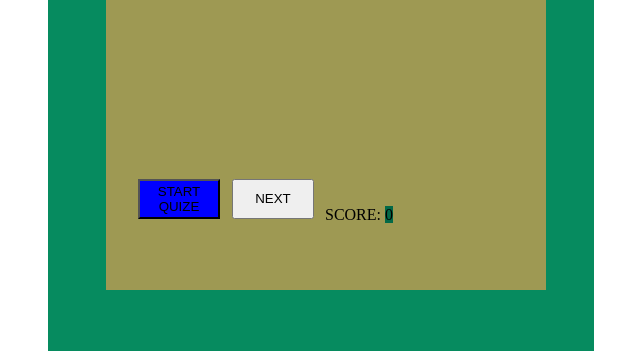
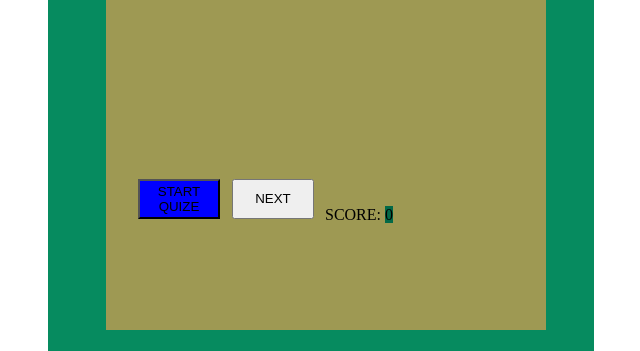
Before and after one commit to guuree19/A-BROWSER-GAME, a plain HTML site: page index.html in a window 1280 px wide. Shown: the part 495-846 px from the top of the page, without its empty margins (282-922 px from the left). Drawn offline with nearby package versions, Linux system fonts and the light colour scheme.

Commit message:
overflow hiden vertically and horizontally

```diff
--- a/sass.css
+++ b/sass.css
@@ -5,7 +5,8 @@ body{
     height: 100vh;
     justify-content: center;
     align-items: center;
-
+    overflow-y: hidden;
+    overflow-x: hidden;
     background-color: rgb(223, 223, 235);
 }
 
@@ -114,7 +115,7 @@ top: 300px;
     background-color: rgb(158, 153, 83);
     border: 2em;
     width: 440px;
-    height: 350px;
+    height: 390px;
     position: relative;
     left: 10px;
     top: 87px;
```
